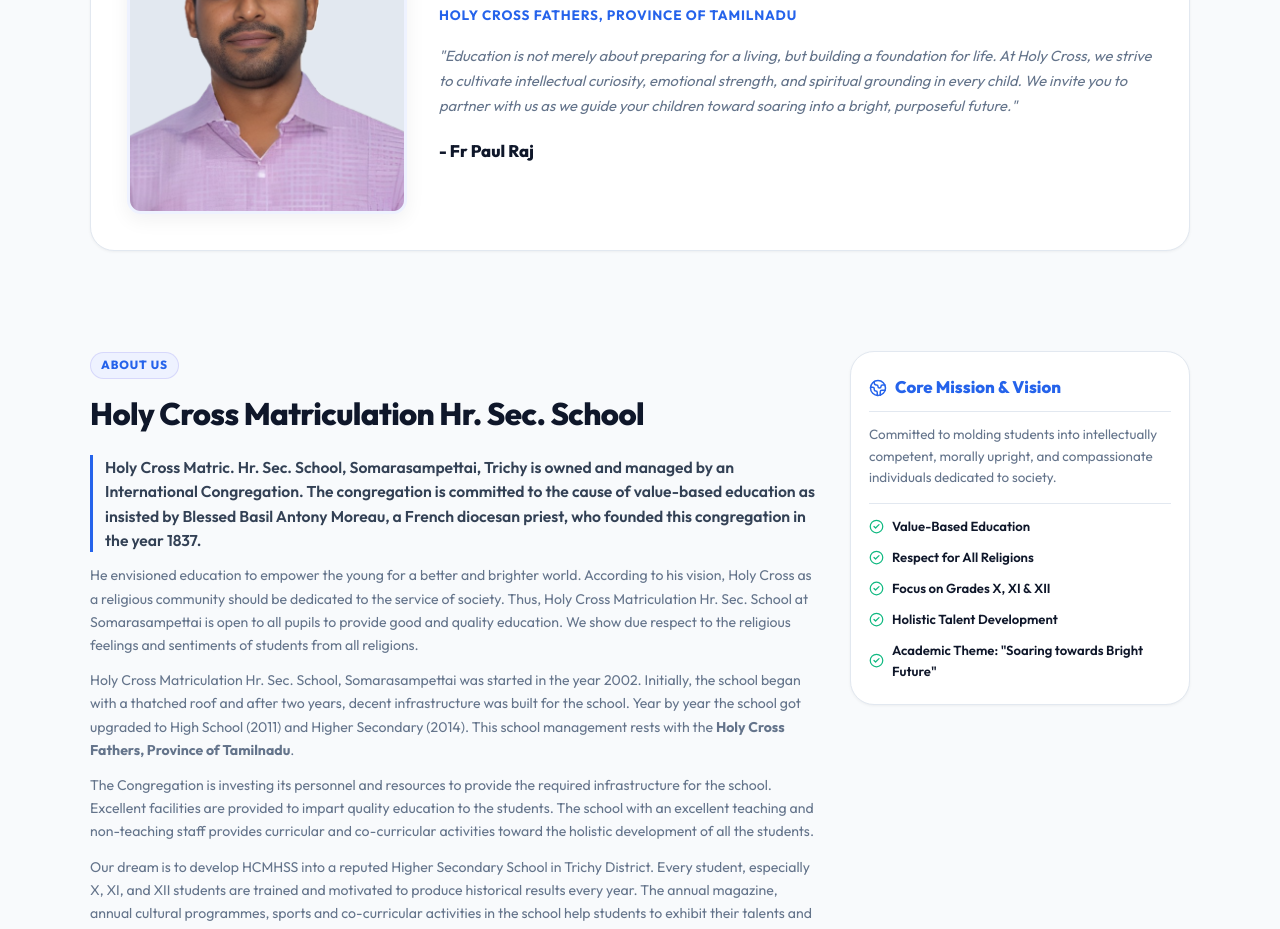
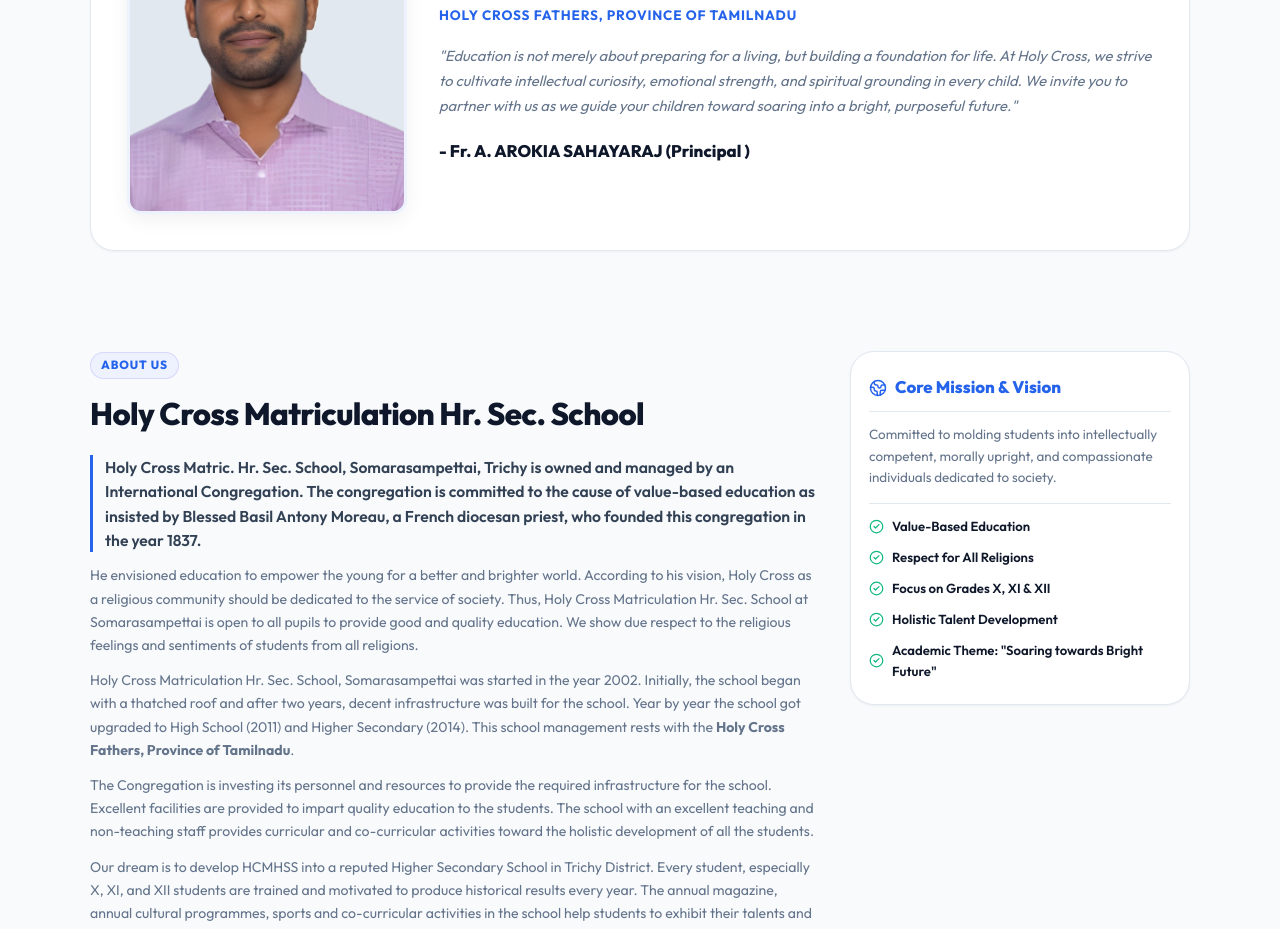
Before and after one commit to Arun-Sankar-akr/Holy-Cross, a React (Vite) app: page / in a window 1280 px wide. Shown: the part 1460-2389 px from the top of the page. Built offline with nearby package versions, Linux system fonts and the light colour scheme; no server answers; the database is empty.

Commit message:
V.2.1.2.1

```diff
--- a/src/pages/Home.jsx
+++ b/src/pages/Home.jsx
@@ -229,7 +229,9 @@
                             "Education is not merely about preparing for a living, but building a foundation for life. At Holy Cross, we strive to cultivate intellectual curiosity, emotional strength, and spiritual grounding in every child. We invite you to partner with us as we guide your children toward soaring into a bright, purposeful future."
                         </p>
                         <div className="principal-signature">
-                            - Fr Paul Raj</div>
+                            - Fr. A. AROKIA SAHAYARAJ <span>(Principal
+
+)</span></div>
                     </div>
                 </div>
             </section>
```
